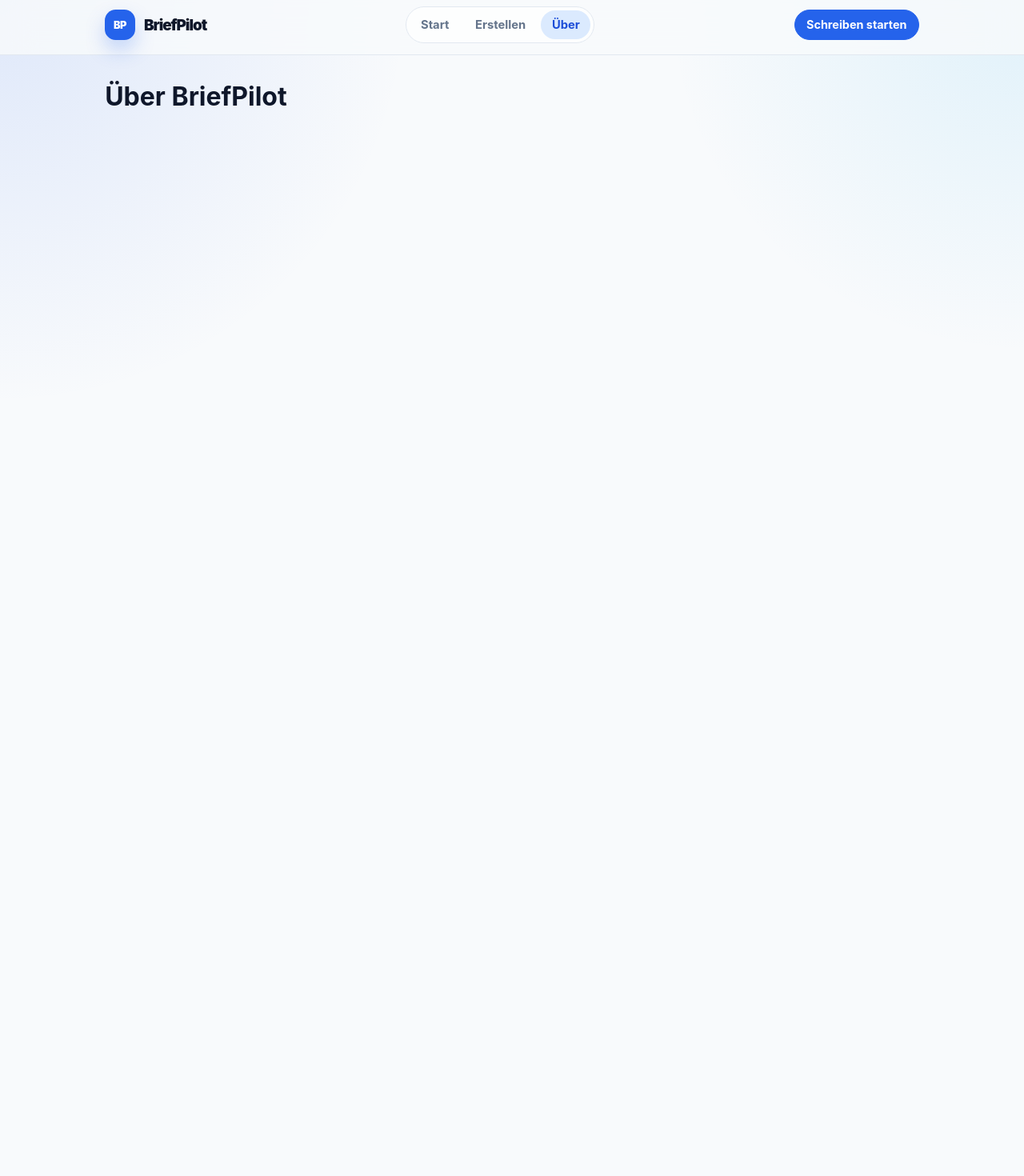
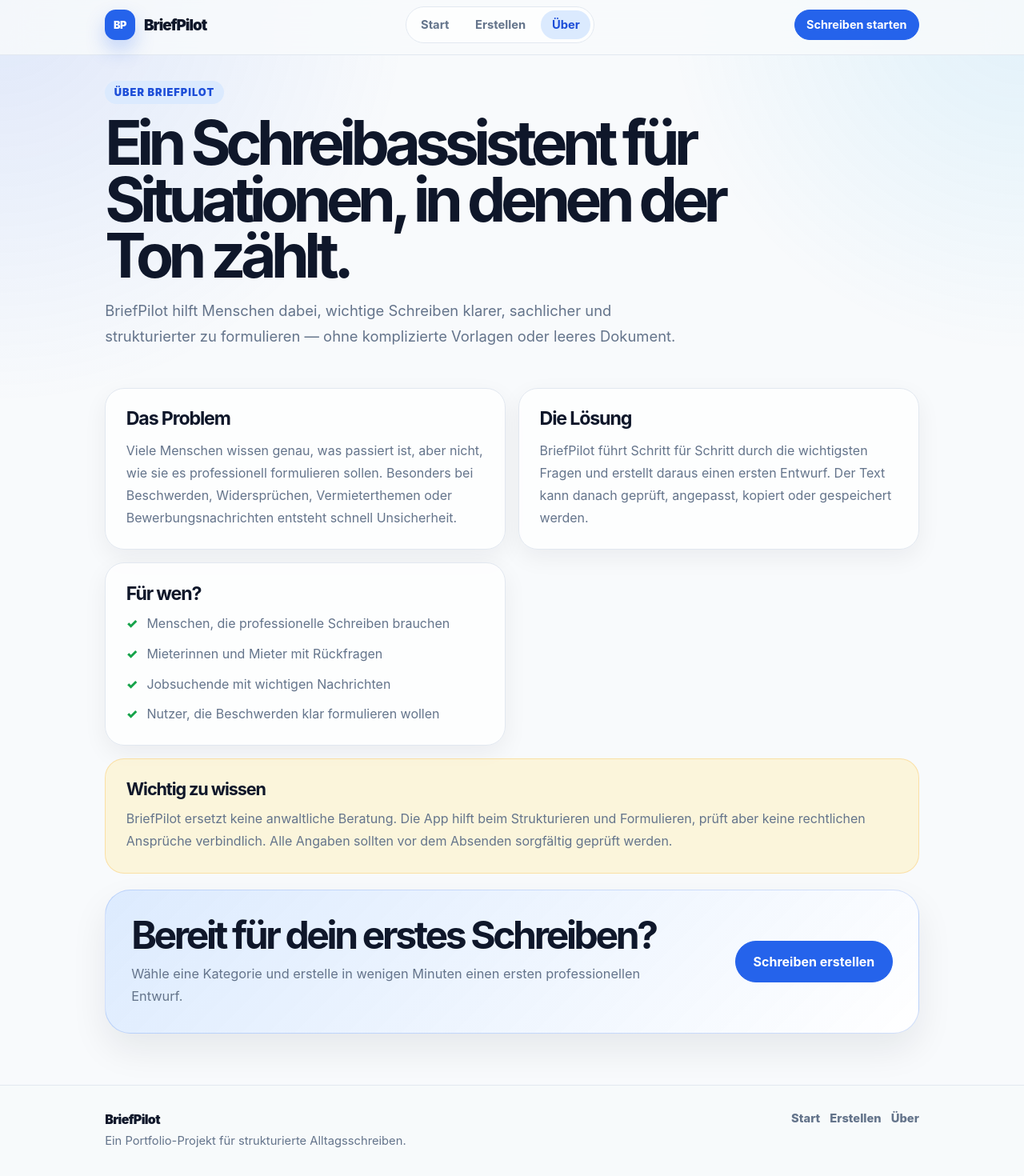
Before and after one commit to YssraChahine/BriefPilot, a React (Vite) app: page /ueber-briefpilot in a window 1280 px wide. Shown: the part 6-1476 px from the top of the page at 80% size. Before the commit the page ends 800 px from the top, so only its background shows below. Built offline with nearby package versions, Linux system fonts and the light colour scheme.

Commit message:
Polish app layout and about page

```diff
--- /dev/null
+++ b/src/components/Footer/Footer.jsx
@@ -0,0 +1,36 @@
+import { Link } from "react-router-dom";
+import {
+  FooterWrapper,
+  FooterInner,
+  FooterBrand,
+  FooterText,
+  FooterNav,
+  FooterLink,
+} from "./Footer.styles";
+
+export function Footer() {
+  return (
+    <FooterWrapper>
+      <FooterInner>
+        <div>
+          <FooterBrand>BriefPilot</FooterBrand>
+          <FooterText>
+            Ein Portfolio-Projekt für strukturierte Alltagsschreiben.
+          </FooterText>
+        </div>
+
+        <FooterNav aria-label="Footer Navigation">
+          <FooterLink as={Link} to="/">
+            Start
+          </FooterLink>
+          <FooterLink as={Link} to="/kategorien">
+            Erstellen
+          </FooterLink>
+          <FooterLink as={Link} to="/ueber-briefpilot">
+            Über
+          </FooterLink>
+        </FooterNav>
+      </FooterInner>
+    </FooterWrapper>
+  );
+}
--- /dev/null
+++ b/src/components/Footer/Footer.styles.js
@@ -0,0 +1,47 @@
+import styled from "styled-components";
+
+export const FooterWrapper = styled.footer`
+  border-top: 1px solid ${({ theme }) => theme.colors.border};
+  background: rgba(248, 250, 252, 0.78);
+`;
+
+export const FooterInner = styled.div`
+  width: min(1120px, 100%);
+  margin: 0 auto;
+  padding: 2rem ${({ theme }) => theme.spacing.page};
+  display: flex;
+  justify-content: space-between;
+  gap: 1.5rem;
+  @media (max-width: ${({ theme }) => theme.breakpoints.mobile}) {
+    flex-direction: column;
+  }
+`;
+
+export const FooterBrand = styled.p`
+  margin: 0 0 0.35rem;
+  color: ${({ theme }) => theme.colors.text};
+  font-weight: 900;
+  letter-spacing: -0.04em;
+`;
+
+export const FooterText = styled.p`
+  margin: 0;
+  color: ${({ theme }) => theme.colors.textMuted};
+  font-size: 0.92rem;
+  line-height: 1.6;
+`;
+
+export const FooterNav = styled.nav`
+  display: flex;
+  flex-wrap: wrap;
+  gap: 0.75rem;
+`;
+
+export const FooterLink = styled.a`
+  color: ${({ theme }) => theme.colors.textMuted};
+  font-size: 0.92rem;
+  font-weight: 800;
+  &:hover {
+    color: ${({ theme }) => theme.colors.primary};
+  }
+`;
--- a/src/components/Header/Header.styles.js
+++ b/src/components/Header/Header.styles.js
@@ -49,6 +49,9 @@ export const LogoText = styled.span`
   font-size: 1.18rem;
   letter-spacing: -0.055em;
   color: ${({ theme }) => theme.colors.text};
+  @media (max-width: 420px) {
+    display: none;
+  }
 `;
 
 export const Navigation = styled.nav`
@@ -87,6 +90,13 @@ export const StyledNavLink = styled(NavLink)`
 export const HeaderActions = styled.div`
   justify-self: end;
   @media (max-width: ${({ theme }) => theme.breakpoints.mobile}) {
+    a {
+      min-height: 2.2rem;
+      padding: 0.5rem 0.75rem;
+      font-size: 0.82rem;
+    }
+  }
+  @media (max-width: 380px) {
     display: none;
   }
 `;
--- a/src/components/Layout/Layout.jsx
+++ b/src/components/Layout/Layout.jsx
@@ -1,4 +1,5 @@
 import { Outlet } from "react-router-dom";
+import { Footer } from "../Footer/Footer";
 import { Header } from "../Header/Header";
 import { AppShell, Main } from "./Layout.styles";
 
@@ -9,6 +10,7 @@ export function Layout() {
       <Main>
         <Outlet />
       </Main>
+      <Footer />
     </AppShell>
   );
 }
--- a/src/components/Layout/Layout.styles.js
+++ b/src/components/Layout/Layout.styles.js
@@ -2,6 +2,8 @@ import styled from "styled-components";
 
 export const AppShell = styled.div`
   min-height: 100vh;
+  display: flex;
+  flex-direction: column;
   background:
     radial-gradient(
       circle at top left,
@@ -17,6 +19,7 @@ export const AppShell = styled.div`
 `;
 
 export const Main = styled.main`
+  flex: 1;
   width: min(1120px, 100%);
   margin: 0 auto;
   padding: 2rem ${({ theme }) => theme.spacing.page} 4rem;
--- a/src/pages/About/About.jsx
+++ b/src/pages/About/About.jsx
@@ -1,3 +1,98 @@
+import { Link } from "react-router-dom";
+import { Button } from "../../components/Button/Button";
+import {
+  PageHeader,
+  Eyebrow,
+  Title,
+  Description,
+  ContentGrid,
+  TextCard,
+  CardTitle,
+  CardText,
+  FeatureList,
+  FeatureItem,
+  HighlightBox,
+  HighlightTitle,
+  HighlightText,
+  CtaBox,
+  CtaContent,
+  CtaTitle,
+  CtaText,
+} from "./About.styles";
+
 export function About() {
-  return <h1>Über BriefPilot</h1>;
+  return (
+    <>
+      <PageHeader>
+        <Eyebrow>Über BriefPilot</Eyebrow>
+        <Title>
+          Ein Schreibassistent für Situationen, in denen der Ton zählt.
+        </Title>
+        <Description>
+          BriefPilot hilft Menschen dabei, wichtige Schreiben klarer, sachlicher
+          und strukturierter zu formulieren — ohne komplizierte Vorlagen oder
+          leeres Dokument.
+        </Description>
+      </PageHeader>
+
+      <ContentGrid>
+        <TextCard>
+          <CardTitle>Das Problem</CardTitle>
+          <CardText>
+            Viele Menschen wissen genau, was passiert ist, aber nicht, wie sie
+            es professionell formulieren sollen. Besonders bei Beschwerden,
+            Widersprüchen, Vermieterthemen oder Bewerbungsnachrichten entsteht
+            schnell Unsicherheit.
+          </CardText>
+        </TextCard>
+
+        <TextCard>
+          <CardTitle>Die Lösung</CardTitle>
+          <CardText>
+            BriefPilot führt Schritt für Schritt durch die wichtigsten Fragen
+            und erstellt daraus einen ersten Entwurf. Der Text kann danach
+            geprüft, angepasst, kopiert oder gespeichert werden.
+          </CardText>
+        </TextCard>
+
+        <TextCard>
+          <CardTitle>Für wen?</CardTitle>
+          <FeatureList>
+            <FeatureItem>
+              Menschen, die professionelle Schreiben brauchen
+            </FeatureItem>
+            <FeatureItem>Mieterinnen und Mieter mit Rückfragen</FeatureItem>
+            <FeatureItem>Jobsuchende mit wichtigen Nachrichten</FeatureItem>
+            <FeatureItem>
+              Nutzer, die Beschwerden klar formulieren wollen
+            </FeatureItem>
+          </FeatureList>
+        </TextCard>
+
+        <HighlightBox>
+          <HighlightTitle>Wichtig zu wissen</HighlightTitle>
+          <HighlightText>
+            BriefPilot ersetzt keine anwaltliche Beratung. Die App hilft beim
+            Strukturieren und Formulieren, prüft aber keine rechtlichen
+            Ansprüche verbindlich. Alle Angaben sollten vor dem Absenden
+            sorgfältig geprüft werden.
+          </HighlightText>
+        </HighlightBox>
+      </ContentGrid>
+
+      <CtaBox>
+        <CtaContent>
+          <CtaTitle>Bereit für dein erstes Schreiben?</CtaTitle>
+          <CtaText>
+            Wähle eine Kategorie und erstelle in wenigen Minuten einen ersten
+            professionellen Entwurf.
+          </CtaText>
+        </CtaContent>
+
+        <Button as={Link} to="/kategorien" size="large">
+          Schreiben erstellen
+        </Button>
+      </CtaBox>
+    </>
+  );
 }
--- /dev/null
+++ b/src/pages/About/About.styles.js
@@ -0,0 +1,156 @@
+import styled from "styled-components";
+
+export const PageHeader = styled.header`
+  max-width: 860px;
+  margin-bottom: clamp(2rem, 5vw, 3rem);
+`;
+
+export const Eyebrow = styled.p`
+  width: fit-content;
+  margin: 0 0 0.9rem;
+  padding: 0.42rem 0.72rem;
+  border-radius: ${({ theme }) => theme.radius.full};
+  background: ${({ theme }) => theme.colors.primaryLight};
+  color: ${({ theme }) => theme.colors.primaryDark};
+  font-size: 0.8rem;
+  font-weight: 900;
+  letter-spacing: 0.08em;
+  text-transform: uppercase;
+`;
+
+export const Title = styled.h1`
+  margin-bottom: 1rem;
+  color: ${({ theme }) => theme.colors.text};
+  font-size: clamp(2.4rem, 6vw, 5rem);
+  line-height: 0.92;
+  letter-spacing: -0.085em;
+`;
+
+export const Description = styled.p`
+  max-width: 720px;
+  margin: 0;
+  color: ${({ theme }) => theme.colors.textMuted};
+  font-size: clamp(1rem, 2vw, 1.15rem);
+  line-height: 1.75;
+`;
+
+export const ContentGrid = styled.section`
+  display: grid;
+  grid-template-columns: repeat(2, minmax(0, 1fr));
+  gap: 1rem;
+  @media (max-width: ${({ theme }) => theme.breakpoints.tablet}) {
+    grid-template-columns: 1fr;
+  }
+`;
+
+export const TextCard = styled.article`
+  padding: clamp(1.2rem, 3vw, 1.6rem);
+  border: 1px solid ${({ theme }) => theme.colors.border};
+  border-radius: ${({ theme }) => theme.radius.large};
+  background: rgba(255, 255, 255, 0.78);
+  box-shadow: ${({ theme }) => theme.shadows.card};
+`;
+
+export const CardTitle = styled.h2`
+  margin-bottom: 0.75rem;
+  color: ${({ theme }) => theme.colors.text};
+  font-size: 1.45rem;
+  line-height: 1.1;
+  letter-spacing: -0.05em;
+`;
+
+export const CardText = styled.p`
+  margin: 0;
+  color: ${({ theme }) => theme.colors.textMuted};
+  line-height: 1.75;
+`;
+
+export const FeatureList = styled.ul`
+  display: grid;
+  gap: 0.75rem;
+  margin: 0;
+  padding: 0;
+  list-style: none;
+`;
+
+export const FeatureItem = styled.li`
+  position: relative;
+  padding-left: 1.6rem;
+  color: ${({ theme }) => theme.colors.textMuted};
+  line-height: 1.6;
+  &::before {
+    content: "✓";
+    position: absolute;
+    left: 0;
+    top: 0;
+    color: ${({ theme }) => theme.colors.success};
+    font-weight: 900;
+  }
+`;
+
+export const HighlightBox = styled.aside`
+  grid-column: span 2;
+  padding: clamp(1.2rem, 3vw, 1.6rem);
+  border: 1px solid rgba(245, 158, 11, 0.25);
+  border-radius: ${({ theme }) => theme.radius.large};
+  background: rgba(254, 243, 199, 0.62);
+  @media (max-width: ${({ theme }) => theme.breakpoints.tablet}) {
+    grid-column: span 1;
+  }
+`;
+
+export const HighlightTitle = styled.h2`
+  margin-bottom: 0.65rem;
+  color: ${({ theme }) => theme.colors.text};
+  font-size: 1.35rem;
+  line-height: 1.1;
+  letter-spacing: -0.05em;
+`;
+
+export const HighlightText = styled.p`
+  margin: 0;
+  color: ${({ theme }) => theme.colors.textMuted};
+  line-height: 1.75;
+`;
+
+export const CtaBox = styled.section`
+  display: flex;
+  justify-content: space-between;
+  align-items: center;
+  gap: 1.5rem;
+  margin-top: 1.25rem;
+  padding: clamp(1.4rem, 4vw, 2rem);
+  border: 1px solid rgba(37, 99, 235, 0.2);
+  border-radius: 2rem;
+  background:
+    linear-gradient(
+      135deg,
+      rgba(219, 234, 254, 0.96),
+      rgba(255, 255, 255, 0.82)
+    ),
+    ${({ theme }) => theme.colors.surface};
+  box-shadow: ${({ theme }) => theme.shadows.soft};
+  @media (max-width: ${({ theme }) => theme.breakpoints.tablet}) {
+    align-items: flex-start;
+    flex-direction: column;
+  }
+`;
+
+export const CtaContent = styled.div`
+  max-width: 680px;
+`;
+
+export const CtaTitle = styled.h2`
+  margin-bottom: 0.7rem;
+  color: ${({ theme }) => theme.colors.text};
+  font-size: clamp(1.8rem, 4vw, 3rem);
+  line-height: 1;
+  letter-spacing: -0.07em;
+`;
+
+export const CtaText = styled.p`
+  margin: 0;
+  color: ${({ theme }) => theme.colors.textMuted};
+  font-size: 1.02rem;
+  line-height: 1.7;
+`;
```
